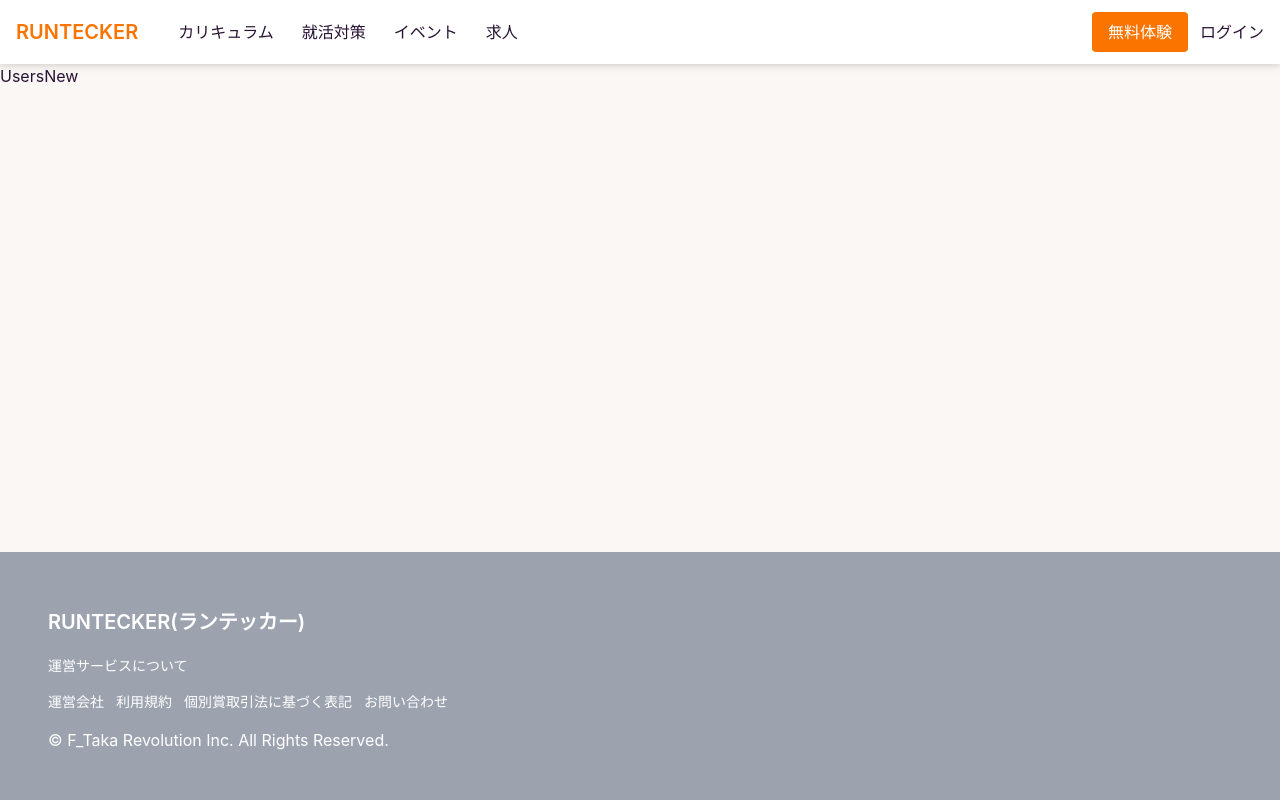
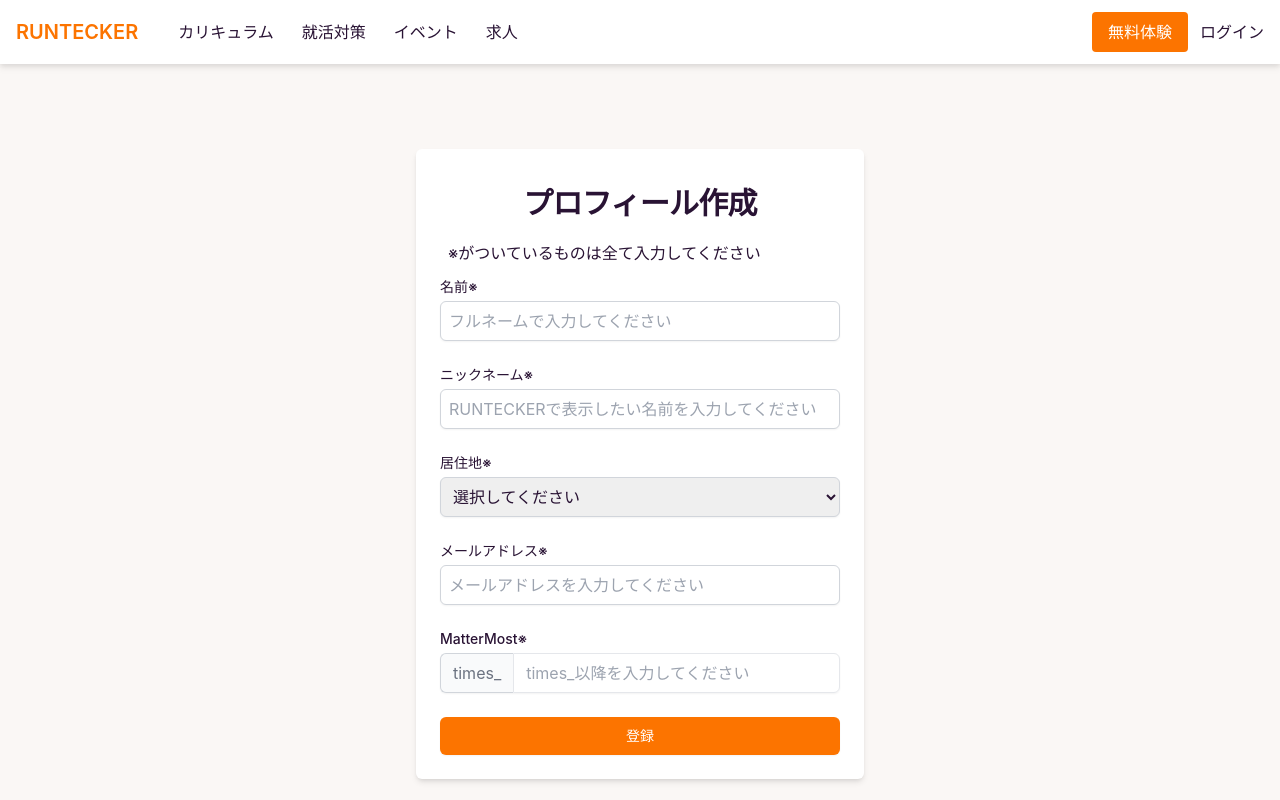
Before and after one commit to rayto298/runtecker, a React (Create React App) app in the folder frontend/: page /users/new in a window 1280 px wide. Shown: the top 800 px of the page. Built offline with nearby package versions, Linux system fonts and the light colour scheme.

Commit message:
新規登録画面の移行

```diff
--- a/frontend/src/views/users/new.jsx
+++ b/frontend/src/views/users/new.jsx
@@ -1,5 +1,91 @@
+import { RoutePath } from "config/route_path";
+import { useState } from "react";
+import { useNavigate } from "react-router-dom";
+
 export const UsersNew = () => {
+  const [matterMostID, setMatterMostID] = useState("");
+  const onChangeMatterMostID = (e) => setMatterMostID(e.target.value);
+  const navigate = useNavigate();
+
+  const handleClick = () => {
+    alert('登録しました');
+    navigate(RoutePath.Users.path);
+    // テスト段階で認証をture/falseで行ってた時のものです。不要であれば削除してください。
+    // setAuth(true);
+    // localStorage.setItem('auth', true);
+  }
+
   return (
-    <div>UsersNew</div>
+    <article>
+      <div className="flex h-screen items-center justify-center px-4">
+        <div className="w-full max-w-md space-y-8">
+          <div className="bg-white shadow-md rounded-md p-6">
+            <h2 className="my-3 text-center text-3xl font-bold tracking-tight">
+              プロフィール作成
+            </h2>
+            <p className="p-2 form-red-600">※がついているものは全て入力してください</p>
+            <form className="space-y-6" onSubmit={handleClick}>
+              <div>
+                <div className="mt-1">
+                  <label for="name" className="block text-sm font-medium">名前※</label>
+                  <input name="name" type="name" required
+                    className="h-10 px-2 py-3 mt-1 block w-full rounded-md border border-gray-300 shadow-sm"
+                    placeholder="フルネームで入力してください" />
+                </div>
+              </div>
+              <div>
+                <div className="mt-1">
+                  <label for="nickname" className="block text-sm font-medium">ニックネーム※</label>
+                  <input name="nickname" type="name" required
+                    className="h-10 px-2 py-3 mt-1 block w-full rounded-md border border-gray-300 shadow-sm"
+                    placeholder="RUNTECKERで表示したい名前を入力してください" />
+                </div>
+              </div>
+              <div>
+                <div className="mt-1">
+                  <label for="prefecture" className="block text-sm font-medium">居住地※</label>
+                  <select
+                    id="type"
+                    className="h-10 px-2 mt-1 block w-full rounded-md border border-gray-300 shadow-sm"
+                    >
+                    <option value="" disabled selected>選択してください</option>
+                      {/* 暫定的に直接選択肢を入力してます。実際はprefectureテーブルからデータを取得すると思います。 */}
+                      <option>愛知県</option>
+                      <option>静岡県</option>
+                      <option>岐阜県</option>
+                  </select>
+                </div>
+              </div>
+              <div>
+                <div className="mt-1">
+                  <label for="email" className="block text-sm font-medium">メールアドレス※</label>
+                  <input name="email" type="email" required
+                    className="h-10 px-2 py-3 mt-1 block w-full rounded-md border border-gray-300 shadow-sm"
+                    placeholder="メールアドレスを入力してください" />
+                </div>
+              </div>
+              {/* マタモのIDだけ入力必須 */}
+              <div>
+                <label for="mattermost" className="text-sm font-medium flex">MatterMost※</label>
+                <div className="mt-1 flex rounded-md shadow-sm">
+                  <span className="inline-flex h-10 items-center px-3 rounded-l-md border border-r-0 border-gray-300 bg-gray-50 text-gray-500">
+                    times_
+                  </span>
+                  <input id="mattermost" name="mattermost" placeholder="times_以降を入力してください" type="text" required value={matterMostID} onChange={onChangeMatterMostID} className="flex-1 form-input pl-3 block w-full rounded-none rounded-r-md transition duration-150 ease-in-out border" />
+                </div>
+              </div>
+
+              <div>
+                <button
+                  type="submit"
+                  className="flex w-full justify-center rounded-md border border-transparent bg-runteq-primary py-2 px-4 text-sm font-medium text-white shadow-sm hover:bg-opacity-75">
+                  登録
+                </button>
+              </div>
+            </form>
+          </div>
+        </div>
+      </div>
+    </article>
   )
 }
```
